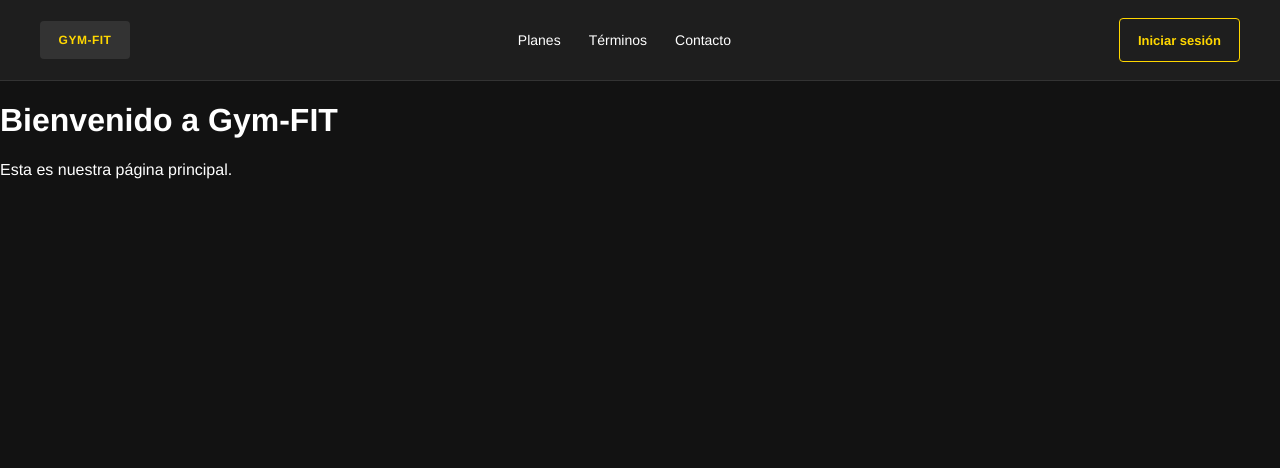
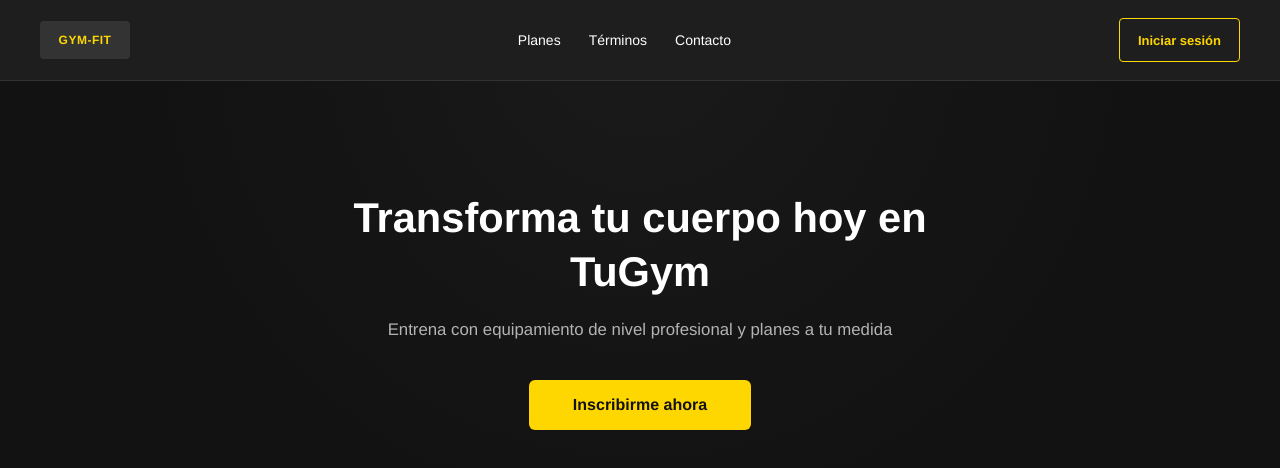
Before and after one commit to JuanCa240/gym-fit-proyectFinal, an Angular app: page / in a window 1280 px wide. Shown: the top 468 px of the page. Built offline with nearby package versions, Linux system fonts and the light colour scheme.

Commit message:
feat: agregar la seccion home hero

```diff
--- a/src/app/features/home/home.css
+++ b/src/app/features/home/home.css
@@ -0,0 +1,57 @@
+
+/* Sección principal de Home */
+.hero {
+  text-align: center;
+  padding: 110px 24px 100px;
+
+  background: radial-gradient(
+    circle at 50% -10%,
+    #1a1a1a,
+    var(--bg) 60%
+  );
+}
+
+/* Título principal */
+.hero h1 {
+  font-size: clamp(1.8rem, 4vw, 2.6rem);
+  font-weight: 700;
+  line-height: 1.3;
+
+  max-width: 720px;
+  margin: 0 auto 18px;
+}
+
+/* Descripción */
+.hero p {
+  color: var(--muted);
+  font-size: 1.05rem;
+  line-height: 1.6;
+
+  margin: 0 auto 36px;
+  max-width: 650px;
+}
+
+/* Botón de inscripción */
+.btn-cta {
+  display: inline-flex;
+  justify-content: center;
+  align-items: center;
+
+  min-height: 48px;
+  min-width: 220px;
+  padding: 16px 44px;
+
+  background-color: var(--yellow);
+  color: var(--bg);
+
+  border-radius: 6px;
+  text-decoration: none;
+  font-size: 1rem;
+  font-weight: 700;
+
+  transition: background-color 0.2s ease;
+}
+
+.btn-cta:hover {
+  background-color: var(--yellow-hover);
+}
--- a/src/app/features/home/home.html
+++ b/src/app/features/home/home.html
@@ -3,11 +3,22 @@
 <head>
     <meta charset="UTF-8">
     <meta name="viewport" content="width=device-width, initial-scale=1.0">
-    <title>Gym-Fit</title>
+    <title>Tu-GYM</title>
 </head>
 <body>
-   <h1>Bienvenido a Gym-FIT</h1>
-    <p>Esta es nuestra página principal.</p>
+    <main>
+    <!-- Sección principal de bienvenida -->
+    <section class="hero">
 
+        <h1>Transforma tu cuerpo hoy en TuGym </h1>
+
+        <p> Entrena con equipamiento de nivel profesional y planes a tu medida </p>
+
+        <a class="btn-cta" href="#planes">
+        Inscribirme ahora
+        </a>
+
+    </section>
+    </main>
 </body>
 </html>
```
